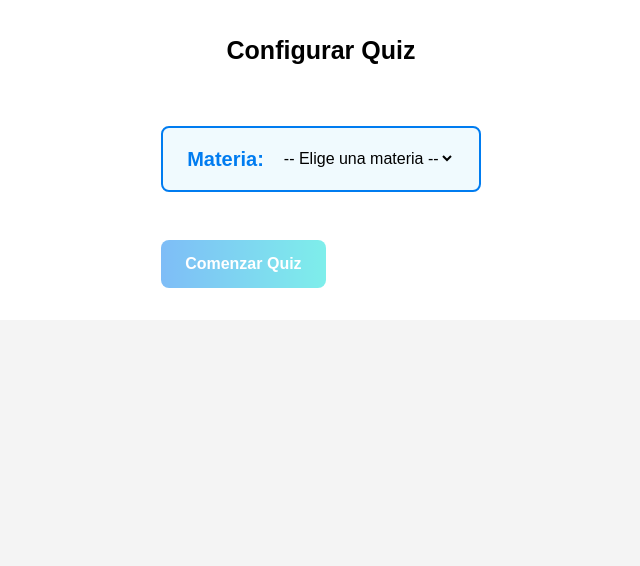
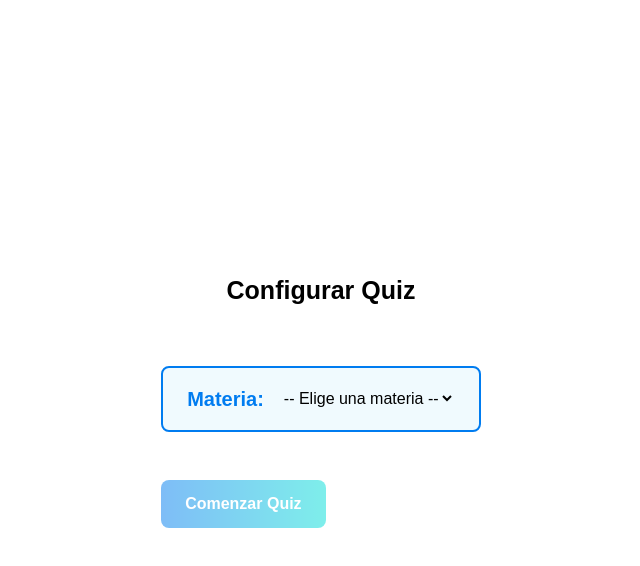
Before and after one commit to MauroNievas-Dev/materiales_y_ensayo, a Next.js app: page / in a window 1280 px wide. Shown: the top 566 px of the page, without its empty margins (319-959 px from the left). Built offline with nearby package versions, Linux system fonts and the light colour scheme.

Commit message:
Make app full screen and rename subject folder

```diff
--- a/app/globals.css
+++ b/app/globals.css
@@ -19,12 +19,16 @@
   }
 }
 
+html, body {
+  height: 100%;
+  min-height: 100%;
+}
+
 body {
   font-family: Arial, sans-serif;
   background: #f4f4f4;
   margin: 0;
   padding: 0;
-  height: 100%;
 }
 h1 {
   font-weight: 900;
@@ -34,7 +38,7 @@ h1 {
 }
 .container {
   width: 100%;
-  height: 100%;
+  min-height: 100vh;
   background: #fff;
   padding: 2rem;
   display: flex;
```
Also changed, not shown: data/materiales_y_ensayos/control_de_calidad_y_normalizacion.json (renamed from data/Materiales_y_Ensayos/control_de_calidad_y_normalizacion.json).
